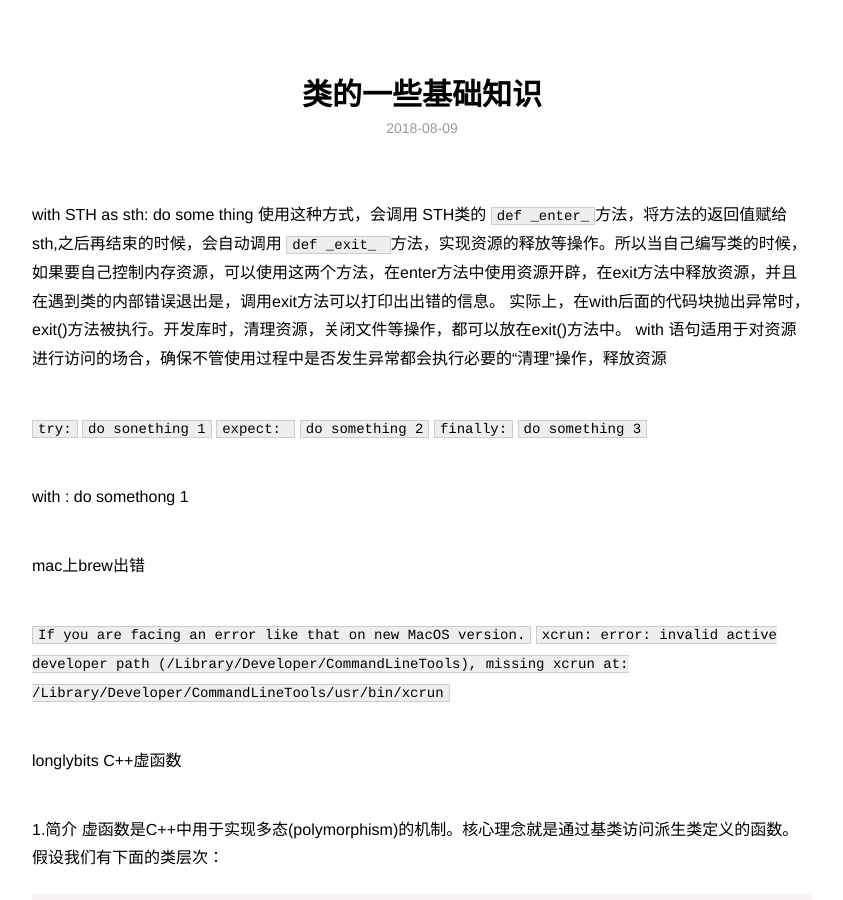
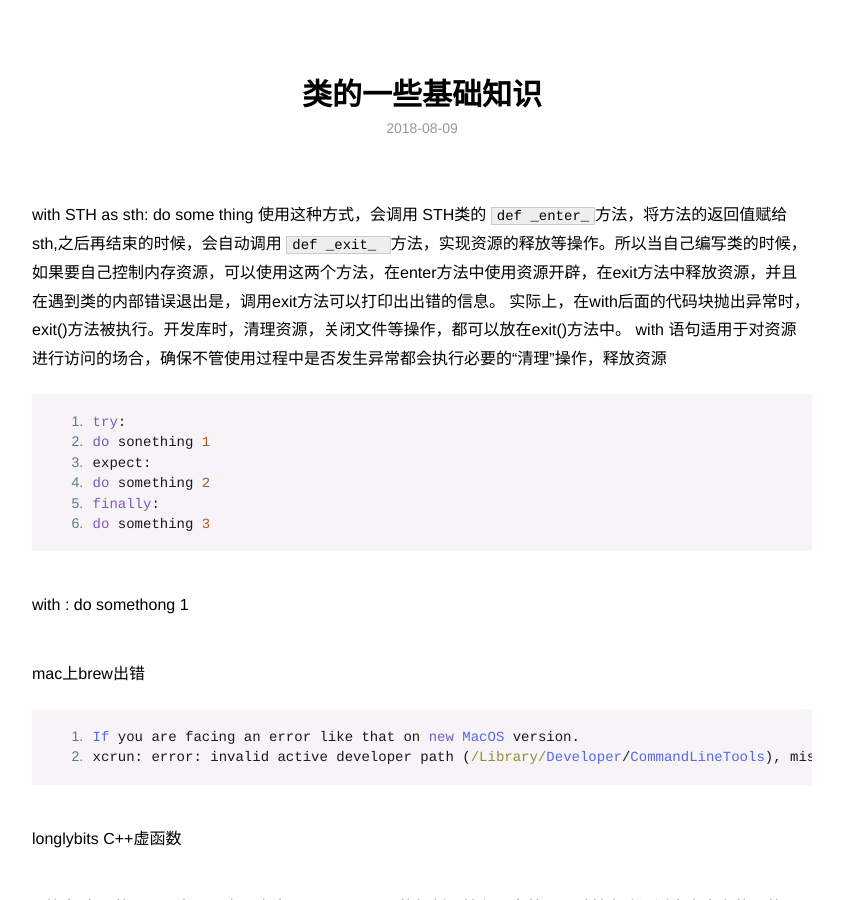
Before and after one commit to Jevade/.GitHub.io, a Jekyll site: the page built from _posts/2018-08-09-class keys.md, in a window 1280 px wide and 900 px high. Shown: the whole window, without its empty margins (218-1061 px from the left). Built offline with Jekyll 4.4.1, drawn with Linux system fonts in a browser that asks for light colours; some of the changed lines change nothing that is shown.

Commit message:
修改md格式

```diff
--- a/_posts/2018-08-09-class keys.md
+++ b/_posts/2018-08-09-class keys.md
@@ -12,12 +12,12 @@ do some thing
 实际上，在with后面的代码块抛出异常时，exit()方法被执行。开发库时，清理资源，关闭文件等操作，都可以放在exit()方法中。
 with 语句适用于对资源进行访问的场合，确保不管使用过程中是否发生异常都会执行必要的“清理”操作，释放资源
 
-`try:`
-`do sonething 1`
-`expect: `
-`do something 2`
-`finally:`
-`do something 3`
+	try:
+	do sonething 1
+	expect:
+	do something 2
+	finally:
+	do something 3
 
 
 with :
@@ -26,8 +26,8 @@ do somethong 1
 mac上brew出错
 
 
-`If you are facing an error like that on new MacOS version.`
-`xcrun: error: invalid active developer path (/Library/Developer/CommandLineTools), missing xcrun at: /Library/Developer/CommandLineTools/usr/bin/xcrun`
+	If you are facing an error like that on new MacOS version.
+	xcrun: error: invalid active developer path (/Library/Developer/CommandLineTools), missing xcrun at: /Library/Developer/CommandLineTools/usr/bin/xcrun
 
 
 
```
